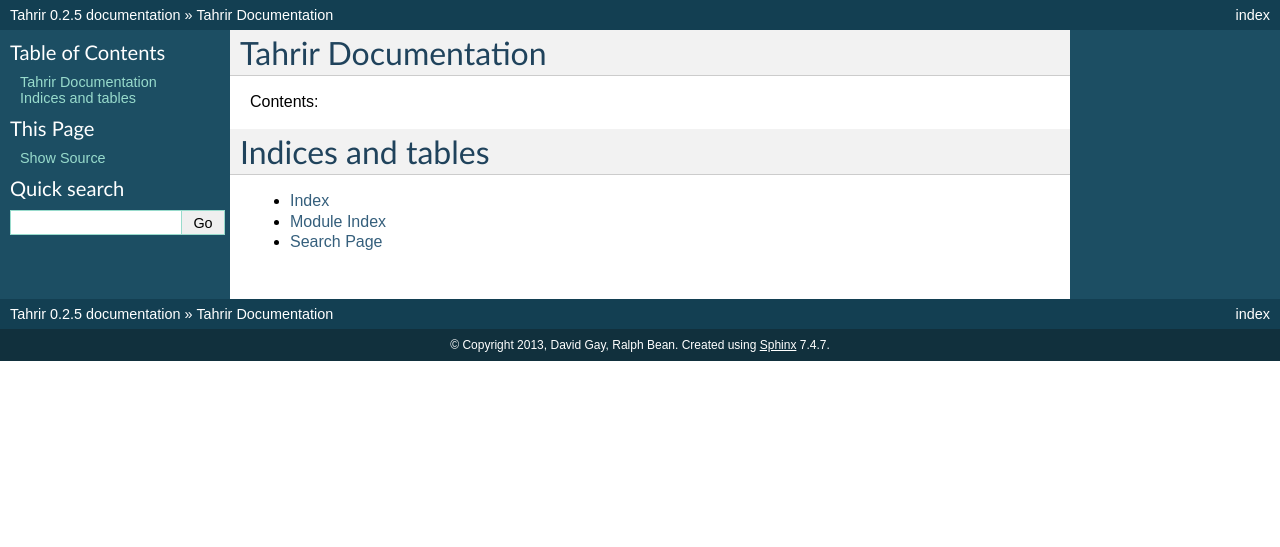
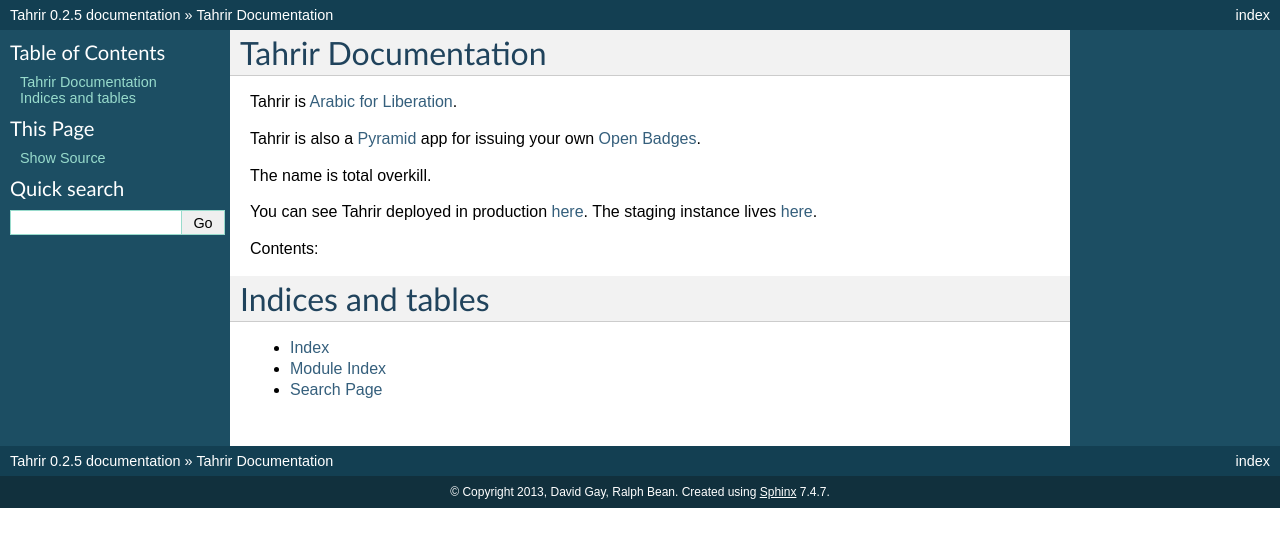
Before and after one commit to fedora-infra/tahrir, a Sphinx documentation site: the page built from docs/index.rst, in a window 1280 px wide. Shown: the top 547 px of the page. Built offline with Sphinx 7.4.7, drawn with Linux system fonts in a browser that asks for light colours.

Commit message:
Just some starting docs stuff from yesterday, copied from readme. Moar improvements later.

```diff
--- a/docs/index.rst
+++ b/docs/index.rst
@@ -1,12 +1,22 @@
 Tahrir Documentation
 ====================
+
+Tahrir is `Arabic for Liberation
+<http://en.wikipedia.org/wiki/Tahrir_Square>`_.
+
+Tahrir is also a `Pyramid <http://www.pylonsproject.org/>`_ app for issuing
+your own `Open Badges <https://wiki.mozilla.org/Badges>`_.
+
+The name is total overkill.
+
+You can see Tahrir deployed in production `here
+<https://badges.fedoraproject.org/>`_. The staging instance lives `here
+<https://badges.stg.fedoraproject.org/>`_.
 
 Contents:
 
 .. toctree::
    :maxdepth: 2
-
-
 
 Indices and tables
 ==================
```
